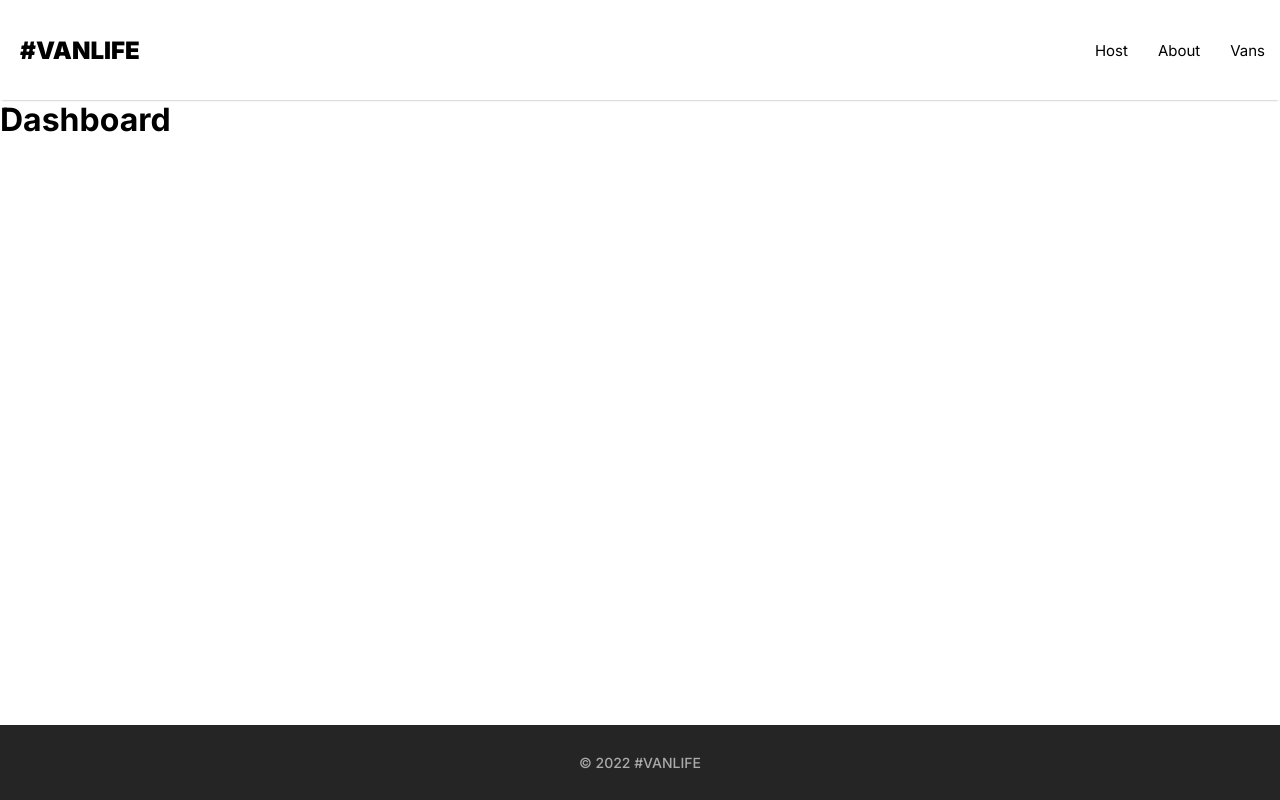
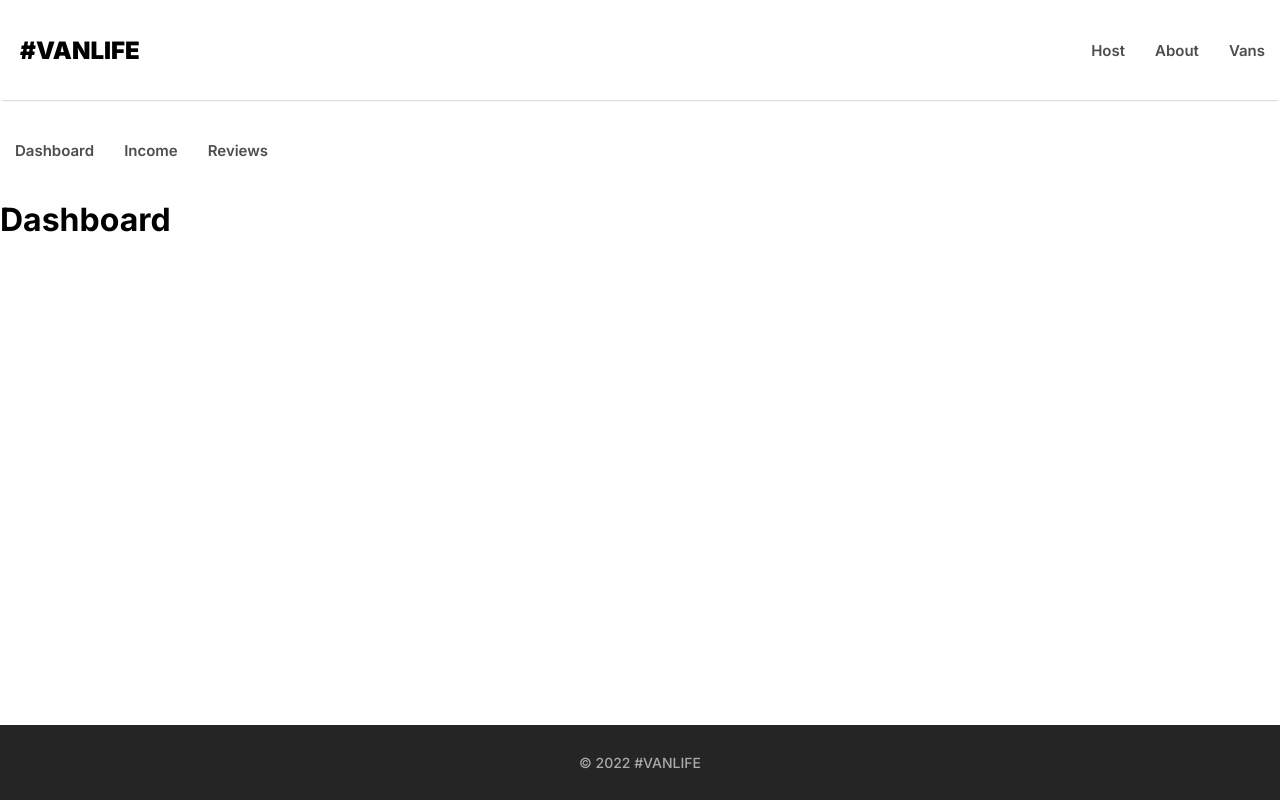
Before and after one commit to SimoMassaro52/VanLife, a React (Vite) app: page /host in a window 1280 px wide. Built offline with nearby package versions, Linux system fonts and the light colour scheme; what miragejs would draw is missing.

Commit message:
added navigation route to host page

```diff
--- a/src/App.css
+++ b/src/App.css
@@ -8,7 +8,7 @@
 
 /* Navbar */
 
-nav {
+.main-nav {
 	position: fixed;
 	width: 100%;
 	top: 0;
@@ -38,10 +38,17 @@
 	padding: 0 15px 0 15px;
 	font-size: 15px;
 	text-decoration: none;
-	color: black;
+	color: #4d4d4d;
+	font-weight: 600;
 }
 
 .nav-links > *:hover {
+	color: black;
+	text-decoration: underline;
+}
+
+.link-selected {
+	color: black;
 	text-decoration: underline;
 }
 
@@ -313,3 +320,18 @@
 	font-size: 14px;
 	font-weight: 500;
 }
+
+/* Host Navbar */
+
+.host-nav {
+	width: 100%;
+	top: 100px;
+	left: 0;
+	display: flex;
+	justify-content: space-between;
+	height: 100px;
+	align-items: center;
+	overflow: hidden;
+	z-index: 1;
+	background-color: white;
+}
--- a/src/App.jsx
+++ b/src/App.jsx
@@ -13,6 +13,7 @@
 
 import { BrowserRouter, Routes, Route } from "react-router-dom";
 import Layout from "./components/Layout";
+import HostLayout from "./components/HostLayout";
 
 //The App component will be dedicated exclusively to the Browser Router so we are going to take out of it any actual components and use the Layout nested route to be our page layout blueprint
 
@@ -21,15 +22,18 @@
 		<>
 			<BrowserRouter>
 				<Routes>
-					<Route element={<Layout />}>
-						<Route path="/" element={<Home />} />
-						<Route path="/about" element={<About />} />
-						<Route path="/vans" element={<Vans />} />
-						<Route path="/vans/:id" element={<VanDetail />} />
+					{/* Generally, nesting is used to avoid repetition or to display recurring UI elements such as nav elements*/}
+					<Route path="/" element={<Layout />}>
+						{/* To display a sort of default route as the first element present in a given parent route, we need to add the index prop to that route and it will know to appear before anything else following the parent's path */}
+						<Route index element={<Home />} />
+						<Route path="about" element={<About />} />
+						<Route path="vans" element={<Vans />} />
+						<Route path="vans/:id" element={<VanDetail />} />
 
-						<Route path="/host" element={<Dashboard />}>
-							<Route path="/host/income" element={<Income />} />
-							<Route path="/host/reviews" element={<Reviews />} />
+						<Route path="host" element={<HostLayout />}>
+							<Route index element={<Dashboard />} />
+							<Route path="income" element={<Income />} />
+							<Route path="reviews" element={<Reviews />} />
 						</Route>
 					</Route>
 				</Routes>
--- /dev/null
+++ b/src/components/HostLayout.jsx
@@ -0,0 +1,21 @@
+import "../App.css";
+import { Link, Outlet } from "react-router-dom";
+
+function HostLayout() {
+	return (
+		<>
+			<main>
+				<nav className="host-nav">
+					<div className="nav-links">
+						<Link to="/host">Dashboard</Link>
+						<Link to="/host/income">Income</Link>
+						<Link to="/host/reviews">Reviews</Link>
+					</div>
+				</nav>
+				<Outlet />
+			</main>
+		</>
+	);
+}
+
+export default HostLayout;
--- a/src/components/Layout.jsx
+++ b/src/components/Layout.jsx
@@ -7,6 +7,7 @@
 	return (
 		<>
 			<Navbar />
+			{/* The outlet component is used to display the child elements wrapped by the parent route. This is where the bulk of the page will appear and we are using outlet on the Layout parent route to tell it where to show it */}
 			<Outlet />
 			<Footer />
 		</>
--- a/src/components/Navbar.jsx
+++ b/src/components/Navbar.jsx
@@ -4,7 +4,7 @@
 function Navbar() {
 	return (
 		<>
-			<nav>
+			<nav className="main-nav">
 				<div className="nav-logo">
 					<Link to="/">#VANLIFE</Link>
 				</div>
--- a/src/pages/Host/Dashboard.jsx
+++ b/src/pages/Host/Dashboard.jsx
@@ -3,9 +3,7 @@
 function Dashboard() {
 	return (
 		<>
-			<main>
-				<h1>Dashboard</h1>
-			</main>
+			<h1>Dashboard</h1>
 		</>
 	);
 }
--- a/src/pages/Host/Income.jsx
+++ b/src/pages/Host/Income.jsx
@@ -3,9 +3,7 @@
 function Income() {
 	return (
 		<>
-			<main>
-				<h1>Income</h1>
-			</main>
+			<h1>Income</h1>
 		</>
 	);
 }
--- a/src/pages/Host/Reviews.jsx
+++ b/src/pages/Host/Reviews.jsx
@@ -3,9 +3,7 @@
 function Reviews() {
 	return (
 		<>
-			<main>
-				<h1>Reviews</h1>
-			</main>
+			<h1>Reviews</h1>
 		</>
 	);
 }
```
